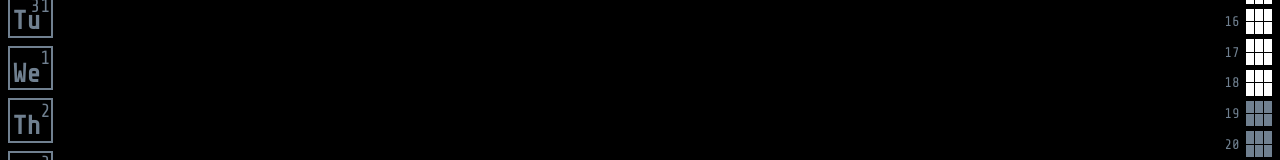
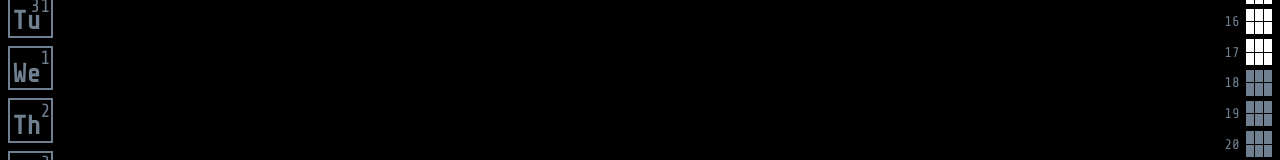
Before and after one commit to seredot/blink, a React (Create React App) app: page / in a window 1280 px wide. Shown: the part 516-676 px from the top of the page. Built offline with nearby package versions, Linux system fonts and the light colour scheme.

Commit message:
fix working hours

```diff
--- a/src/Progress.tsx
+++ b/src/Progress.tsx
@@ -14,7 +14,7 @@ const Progress = ({ time, blink }: ProgressProps) => {
     const block = (h: number, m: number) => {
         const past = currentHour > h || (currentHour == h && time.getMinutes() >= m);
         const currentBlock = past && currentHour == h && time.getMinutes() - m < 10;
-        const workHour = h > 8 && h < 19;
+        const workHour = h >= 9 && h < 18;
         return (
             <div className="progress-block-container">
                 <div className={cx([
```
